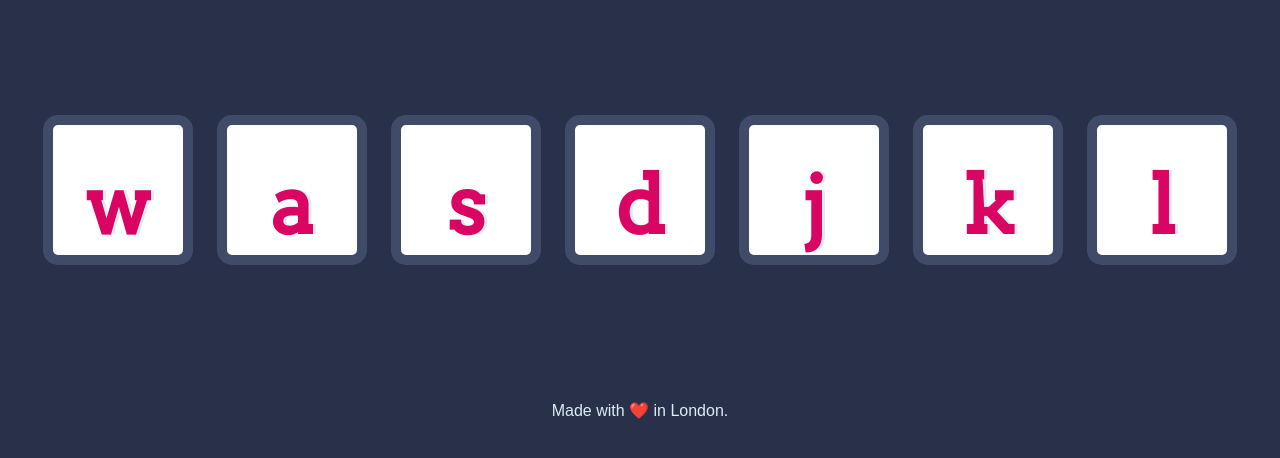
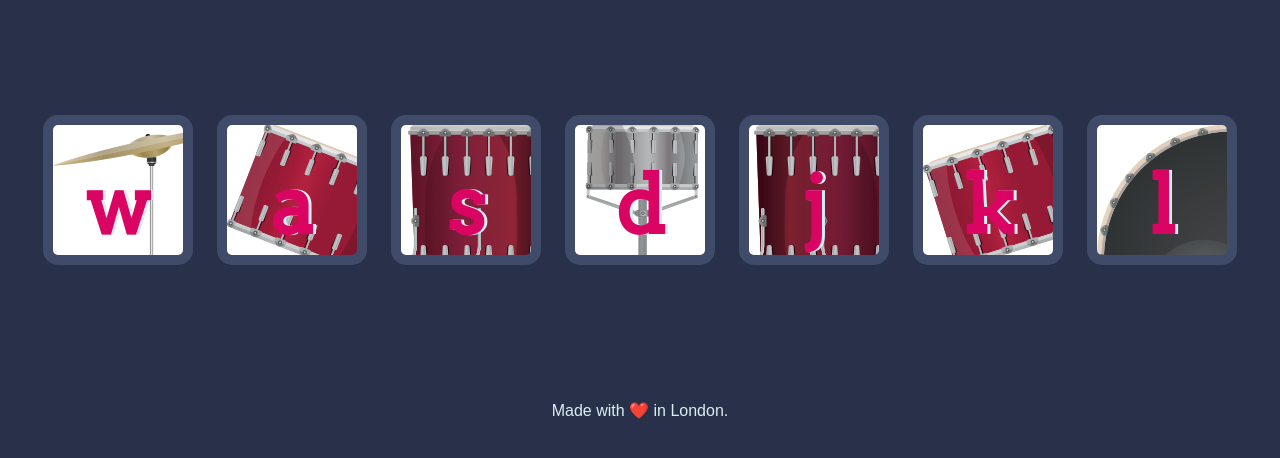
Before and after one commit to Sil452/Drum-kit, a plain HTML site: page index.html in a window 1280 px wide. Shown: the part 174-632 px from the top of the page. Drawn offline with Linux system fonts and the light colour scheme.

Commit message:
background images

```diff
--- a/styles.css
+++ b/styles.css
@@ -17,31 +17,31 @@ footer {
 }
 
 .w {
-
+  background-image: url('images/crash.png');
 }
 
 .a {
-
+  background-image: url('images/tom1.png');
 }
 
 .s {
-
+  background-image: url('images/tom3.png');
 }
 
 .d {
-
+  background-image: url('images/snare.png');
 }
 
 .j {
-
+  background-image: url('images/tom4.png');
 }
 
 .k {
-
+  background-image: url('images/tom2.png');
 }
 
 .l {
-
+  background-image: url('images/kick.png');
 }
 
 .set {
```
